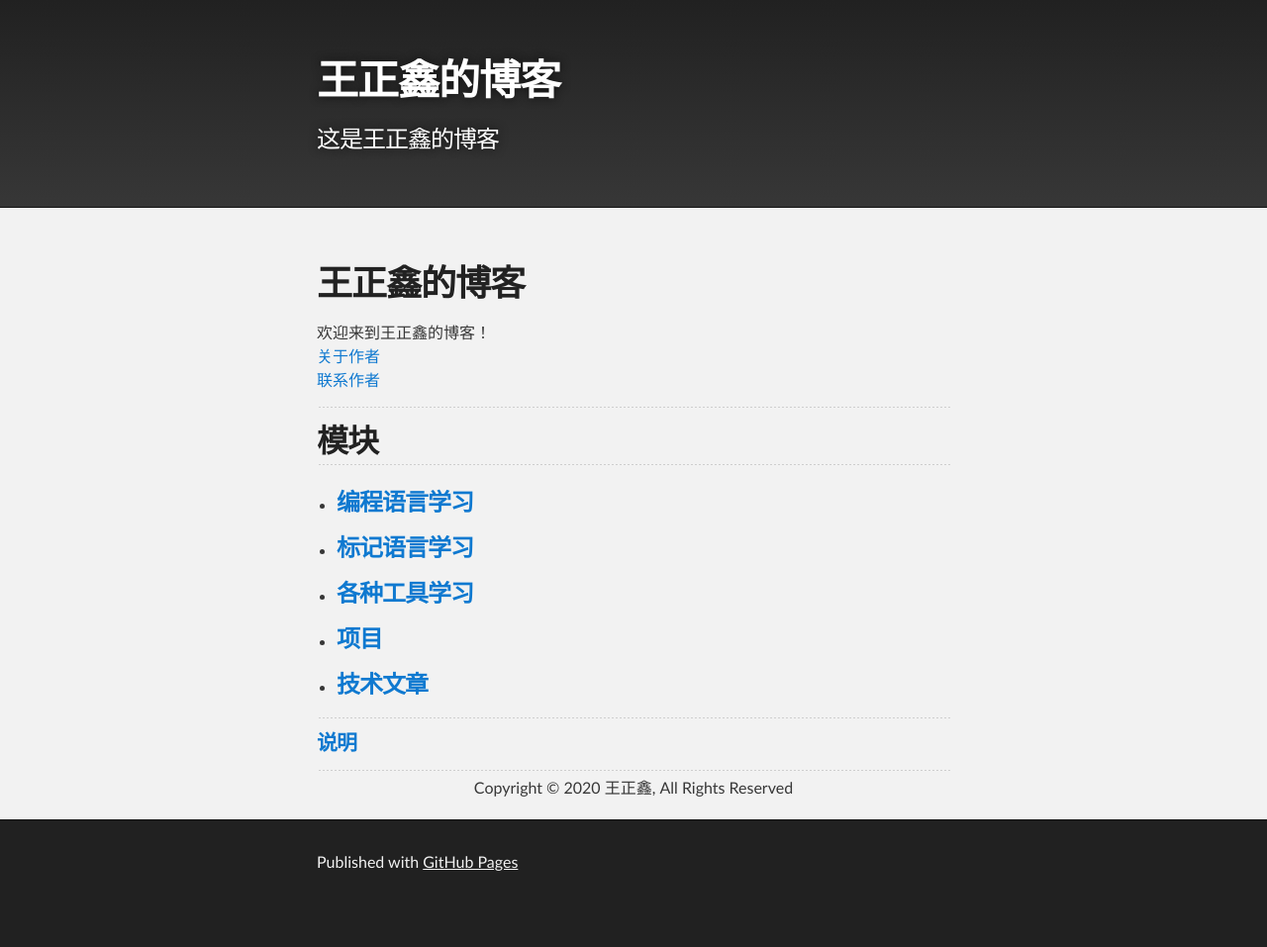
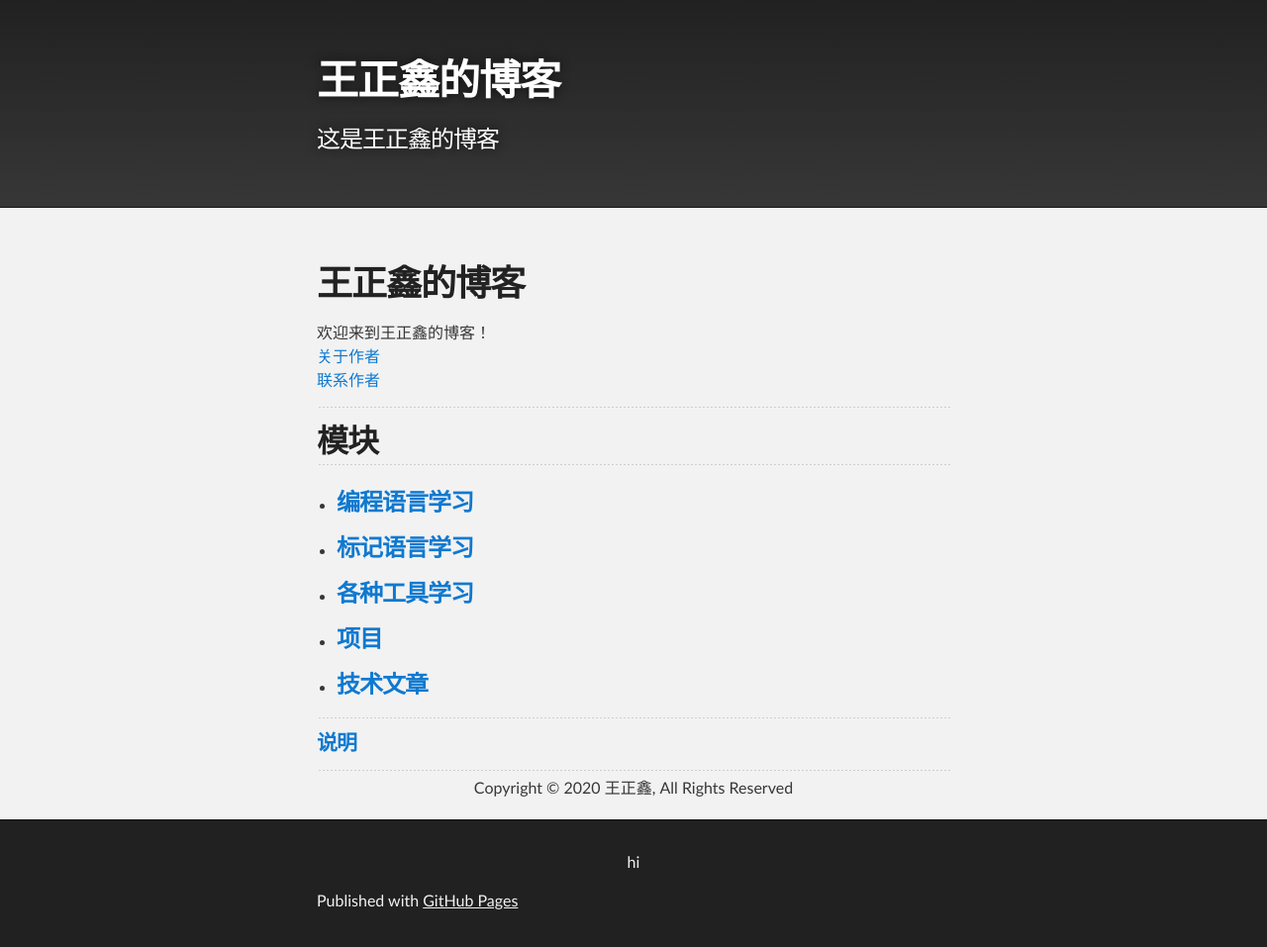
Before and after one commit to 12121-12121/12121-12121.github.io, a Jekyll site: the page built from index.md, in a window 1280 px wide. Shown: the whole page at 99% size. Built offline with Jekyll 4.4.1, drawn with Linux system fonts in a browser that asks for light colours; our own code applies the rules of GitHub Pages for plain Markdown files; before the commit the page ends 918 px from its top, so only the background shows below that.

Commit message:
Update default.html

```diff
--- a/_layouts/default.html
+++ b/_layouts/default.html
@@ -44,6 +44,7 @@
         {% if site.github.is_project_page %}
         <p class="copyright">{{ site.title | default: site.github.repository_name }} maintained by <a href="{{ site.github.owner_url }}">{{ site.github.owner_name }}</a></p>
         {% endif %}
+        <p align="center">hi</p>
         <p>Published with <a href="https://pages.github.com">GitHub Pages</a></p>
       </footer>
     </div>
```
